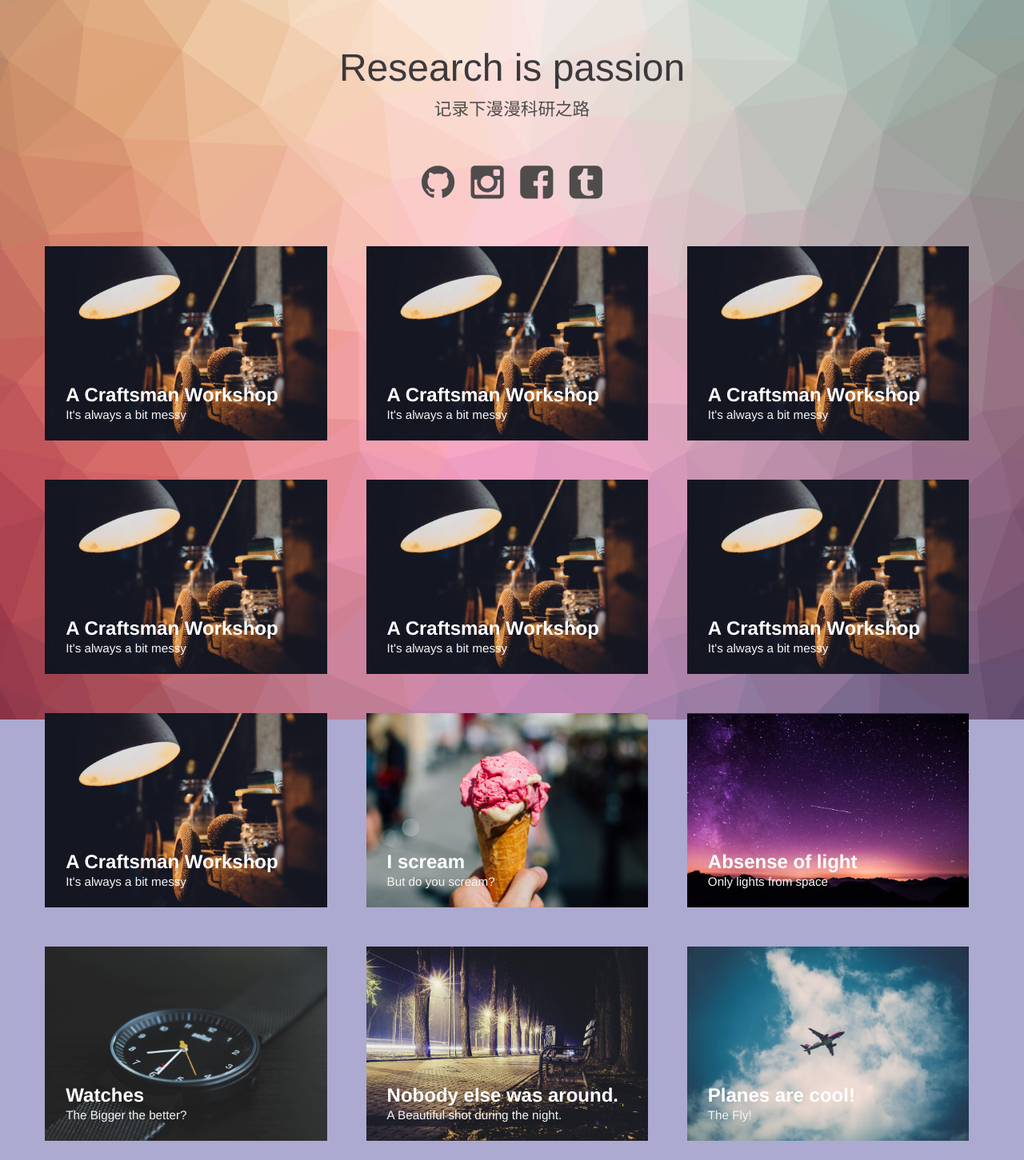
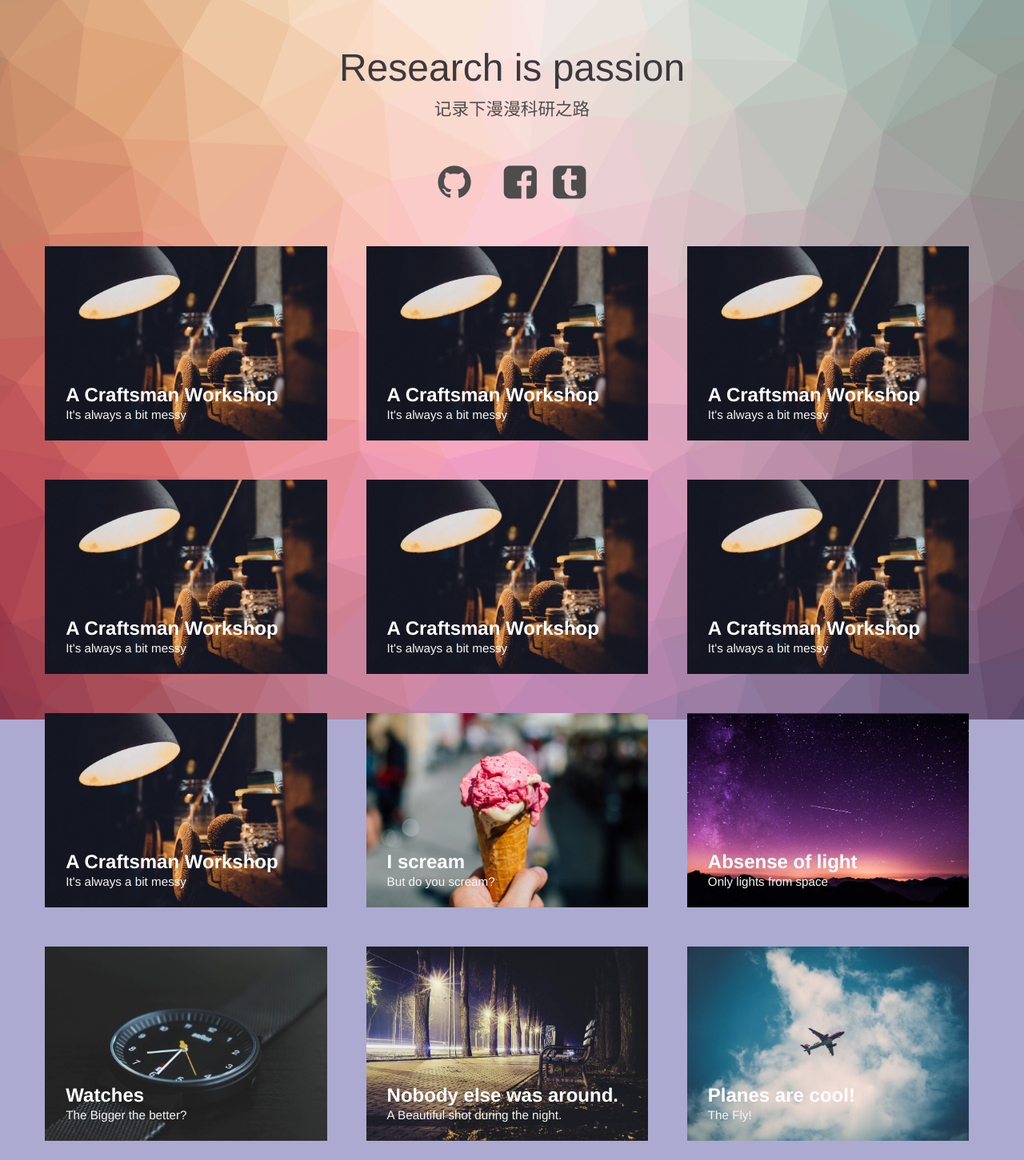
Before and after one commit to XuecaiHu/blog, a Jekyll site: the page built from index.html, in a window 1280 px wide. Shown: the whole page at 80% size. Built offline with Jekyll 4.4.1, drawn with Linux system fonts in a browser that asks for light colours.

Commit message:
加入简书账号

```diff
--- a/index.html
+++ b/index.html
@@ -31,7 +31,7 @@
         <h1>Research is passion<span>记录下漫漫科研之路</span></h1>
         <nav class="links">
             <a href="http://github.com/XuecaiHu/"><i class="fa fa-github fa-3x"></i></a>
-            <a href="#"><i class="fa fa-instagram fa-3x"></i></a>
+            <a href="http://www.jianshu.com/users/d999a9093fa4/timeline"><i class="fa jianshu fa-3x"></i></a>
             <a href="#"><i class="fa fa-facebook-square fa-3x"></i></a>
             <a href="#"><i class="fa fa-tumblr-square fa-3x"></i></a>
         </nav>
```
